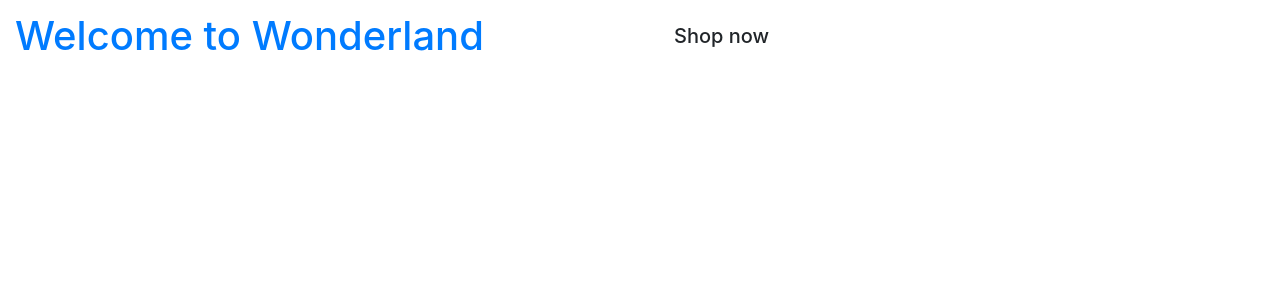
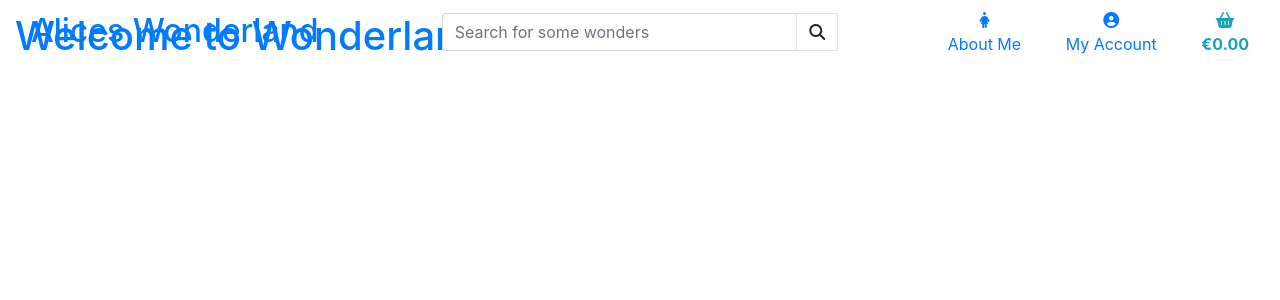
Before and after one commit to Martiless/Alices-Wonderland, a Django app: page / in a window 1280 px wide. Shown: the top 300 px of the page. Run offline with Django 3.2, Linux system fonts and the light colour scheme; some libraries are stand-ins or nearby versions.

Commit message:
Setup of Navbar

```diff
--- a/alices_wonderland/settings.py
+++ b/alices_wonderland/settings.py
@@ -95,7 +95,7 @@ AUTHENTICATION_BACKENDS = [
 
 SITE_ID = 1
 
-#Email settings taken from CI Walkthrough Project
+# Email settings taken from CI Walkthrough Project
 
 EMAIL_BACKEND = 'django.core.mail.backends.console.EmailBackend'
 
--- a/templates/base.html
+++ b/templates/base.html
@@ -55,7 +55,78 @@
 </head>
 
 <body>
-    <header class="container-fluid fixed-top"></header>
+    <header class="container-fluid fixed-top">
+        <div class="row">
+            <div class="col-12 col-lg-4">
+                <a href="{% url 'home' %}" class="nav-link main-logo-link">
+                    <h2 class="my-1 main-logo">Alices Wonderland</h2>
+                </a>
+            </div>
+            <div class="col-12 col-lg-4 my-auto py-1 py-lg-0">
+                <form method="GET" action="">
+                    <div class="input-group w-100 search-bar">
+                        <input class="form-control rounded border-right-0" type="text" name="q"
+                            placeholder="Search for some wonders">
+                        <div class="input-group-append">
+                            <button class="form-control btn btn-black border border-black rounded-0" type="submit">
+                                <span class="icon">
+                                    <i class="fas fa-search"></i>
+                                </span>
+                            </button>
+                        </div>
+                    </div>
+                </form>
+            </div>
+            <div class="col-12 col-lg-4 my-auto py-1 py-lg-0">
+                <ul class="list-inline list-unstyled text-center text-lg-right my-0">
+                    <li class="list-inline-item">
+                        <a class="nav-link" href="">
+                            <div class="text-center">
+                                <div><i class="fa-solid fa-person-dress" aria-hidden="true"></i></div>
+                                <p class="my-0">About Me</p>
+                            </div>
+                        </a>
+                    </li>
+                    <li class="list-inline-item dropdown">
+                        <a class="nav-link" href="#" id="user-options" data-toggle="dropdown" aria-haspopup="true"
+                            aria-expanded="false">
+                            <div class="text-center">
+                                <div><i class="fa-solid fa-circle-user" aria-hidden="true"></i></div>
+                                <p class="my-0">My Account</p>
+                            </div>
+                        </a>
+                        <div class="dropdown-menu" aria-labelledby="user-options">
+                            {% if request.user.is_authenticated %}
+                                {% if request.user.is_superuser %}
+                                    <a href="" class="dropdown-item">Manage Store</a>
+                                {% endif %}
+                                <a href="" class="dropdown-item">My Profile</a>
+                                <a href="{% url 'account_logout' %}" class="dropdown-item">Logout</a>
+                            {% else %}
+                                <a href="{% url 'account_signup' %}" class="dropdown-item">Register</a>
+                                <a href="{% url 'account_login' %}" class="dropdown-item">Login</a>
+                            {% endif %}
+                        </div>
+                    </li>
+                    <li class="list-inline-item">
+                        <a class="text-info font-weight-bold nav-link" href="">
+                            <div class="text-center">
+                                <div><i class="fa-solid fa-basket-shopping" aria-hidden="true"></i></div>
+                                <p class="my-0">
+                                    {% if grand_total %}
+                                        €{{ grand_total|floatformat:2 }}
+                                    {% else %}
+                                        €0.00
+                                    {% endif %}
+
+                                </p>
+                            </div>
+                        </a>
+                    </li>
+                </ul>
+            </div>
+        </div>
+    </header>
 
     {% if messages %}
     <div class="message-container"></div>
```
